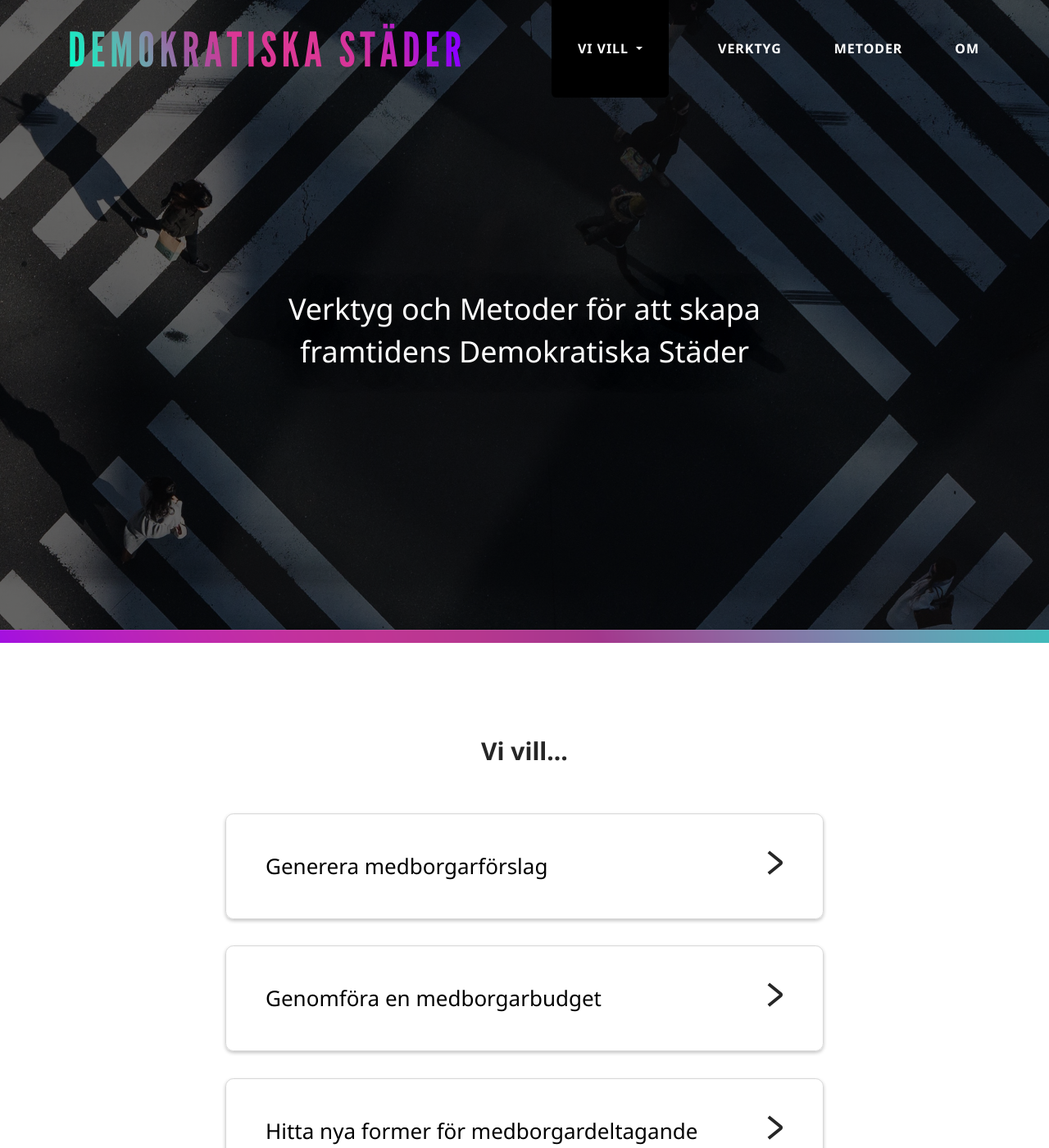
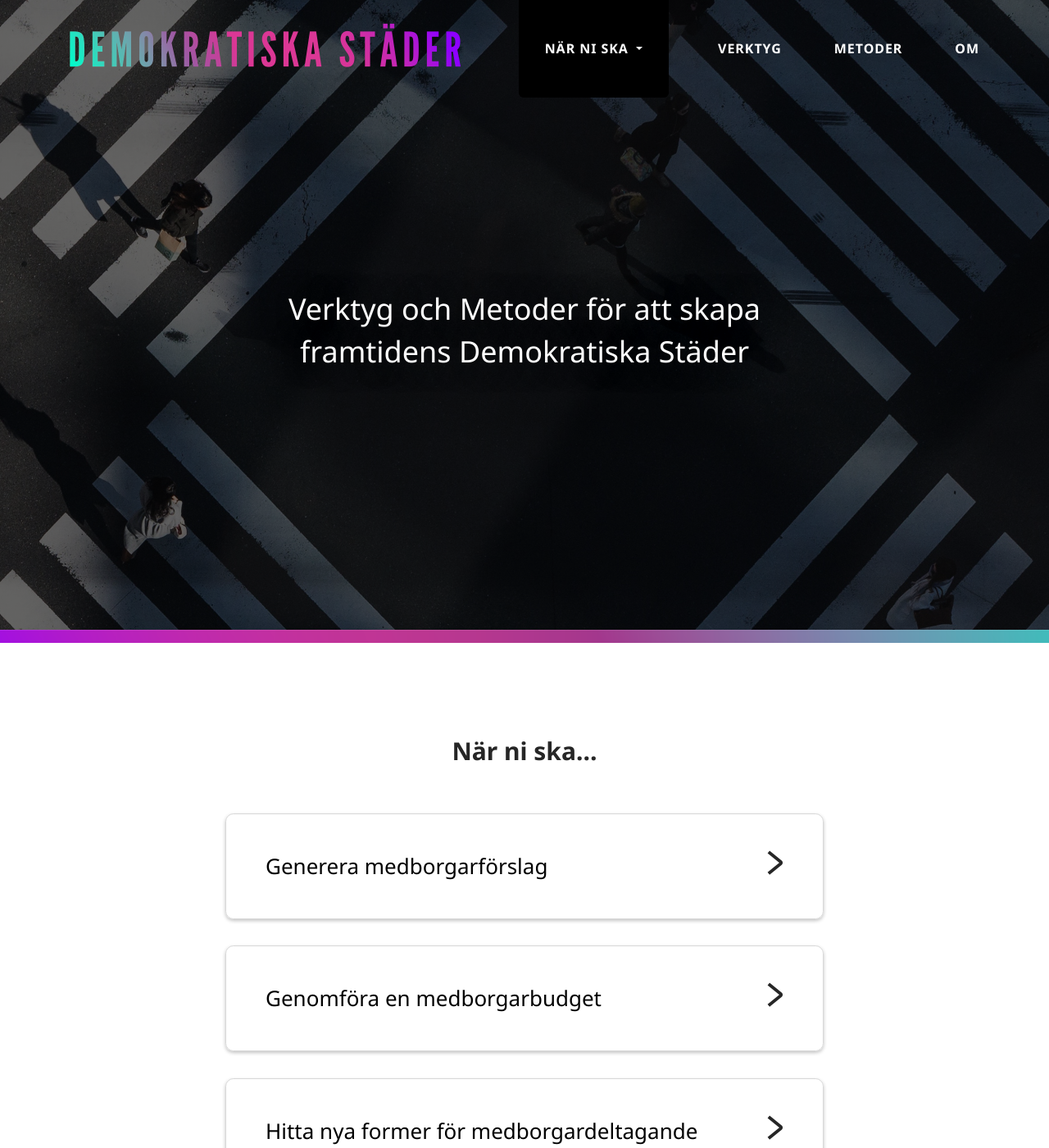
Before and after one commit to digidemlab/demokratiskastader, a Jekyll site: the page built from index.md, in a window 1280 px wide and 1400 px high. Shown: the whole window at 82% size. Built offline with Jekyll 4.4.1, drawn with Linux system fonts in a browser that asks for light colours.

Commit message:
Ändra till När ni ska...

```diff
--- a/_includes/panel/menu.html
+++ b/_includes/panel/menu.html
@@ -10,7 +10,7 @@
         <ul class="navbar-nav ml-auto text-center">
           <li class="nav-item dropdown rounded-bottom">
             <a class="nav-link dropdown-toggle" href="#" id="navbarDropdown" role="button" data-toggle="dropdown" aria-haspopup="true" aria-expanded="false">
-              Vi vill
+              När ni ska
             </a>
             <div class="dropdown-menu rounded-bottom text-left" aria-labelledby="navbarDropdown">
               {% for item in site.themes %}
--- a/_layouts/start.html
+++ b/_layouts/start.html
@@ -26,7 +26,7 @@ layout: global
     <div class="tool-listing">
       <div class="row">
         <div class="col-sm-12 text-center">
-          <h2 class="heading-a -black mb-3">Vi vill…</h2>
+          <h2 class="heading-a -black mb-3">När ni ska…</h2>
         </div>
       </div>
 
```
